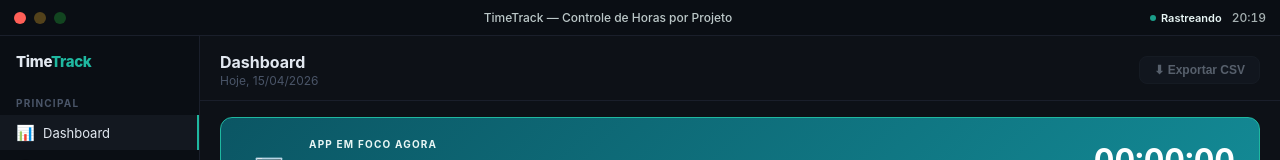
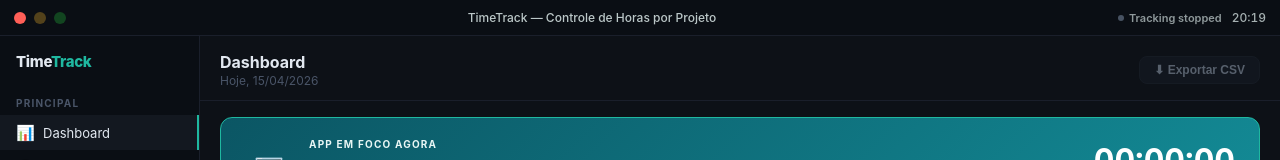
Before and after one commit to Suporte-000/Time-Tracking, a React (Vite) app: page / in a window 1280 px wide. Shown: the top 160 px of the page. Built offline with nearby package versions, Linux system fonts and the light colour scheme.

Commit message:
feat: title bar shows current tracking label and 'Tracking stopped' when idle
Main process emits tracking-label event on each tray update tick.
TitleBar shows the live project name and elapsed time while tracking,
and 'Tracking stopped' when nothing is being tracked.

```diff
--- a/src/main/main.ts
+++ b/src/main/main.ts
@@ -518,9 +518,11 @@
 
       this.tray.setToolTip(`TimeTrack - ${projectName} (${timeStr})`);
       this.mainWindow?.setTitle(`TimeTrack — ${projectName}  •  ${timeStr}`);
+      this.mainWindow?.webContents.send('tracking-label', { label: `${projectName}  •  ${timeStr}` });
     } else {
       this.tray.setToolTip('TimeTrack');
       this.mainWindow?.setTitle('TimeTrack — Controle de Horas por Projeto');
+      this.mainWindow?.webContents.send('tracking-label', { label: null });
     }
   }
 
--- a/src/main/preload.ts
+++ b/src/main/preload.ts
@@ -122,6 +122,11 @@
     ipcRenderer.on('tracking-auto-stopped', (_: any, entryId: string) => callback(entryId));
   },
 
+  onTrackingLabel: (callback: (label: string | null) => void) => {
+    ipcRenderer.removeAllListeners('tracking-label');
+    ipcRenderer.on('tracking-label', (_: any, data: { label: string | null }) => callback(data.label));
+  },
+
   // Cleanup listeners
   removeAllListeners: (channel: string) => {
     ipcRenderer.removeAllListeners(channel);
--- a/src/renderer/App.tsx
+++ b/src/renderer/App.tsx
@@ -12,7 +12,8 @@
 
 function App() {
   const [currentView, setCurrentView] = useState<View>('dashboard');
-  const [isTracking, setIsTracking] = useState(true);
+  const [isTracking, setIsTracking] = useState(false);
+  const [trackingLabel, setTrackingLabel] = useState<string | null>(null);
   const [firstRun, setFirstRun] = useState(false);
 
   useEffect(() => {
@@ -39,6 +40,11 @@
       });
     }
 
+    window.electron?.onTrackingLabel?.((label) => {
+      setTrackingLabel(label);
+      setIsTracking(label !== null);
+    });
+
     return () => {
       // Cleanup listeners
       if (window.electronAPI) {
@@ -46,6 +52,7 @@
         window.electronAPI.removeAllListeners('user-inactive');
         window.electronAPI.removeAllListeners('user-active');
       }
+      window.electron?.removeAllListeners?.('tracking-label');
     };
   }, []);
 
@@ -57,7 +64,7 @@
           setFirstRun(false);
         }} />
       )}
-      <TitleBar isTracking={isTracking} />
+      <TitleBar isTracking={isTracking} trackingLabel={trackingLabel} />
       <div className="app-body">
         <Sidebar currentView={currentView} onViewChange={setCurrentView} />
 
--- a/src/renderer/components/TitleBar.tsx
+++ b/src/renderer/components/TitleBar.tsx
@@ -4,11 +4,12 @@
 
 interface TitleBarProps {
   isTracking: boolean;
+  trackingLabel: string | null;
 }
 
 const LOCALE_MAP: Record<string, string> = { 'en': 'en-US', 'es': 'es-ES', 'pt-BR': 'pt-BR' };
 
-const TitleBar: React.FC<TitleBarProps> = ({ isTracking }) => {
+const TitleBar: React.FC<TitleBarProps> = ({ isTracking, trackingLabel }) => {
   const { t, lang } = useI18n();
 
   const getCurrentTime = () => {
@@ -39,7 +40,7 @@
       <div className="title-bar-right">
         <div className={`tray-indicator ${isTracking ? 'active' : ''}`}>
           <div className="tray-dot"></div>
-          {isTracking ? t('titlebar.tracking') : t('titlebar.paused')}
+          {isTracking && trackingLabel ? trackingLabel : isTracking ? t('titlebar.tracking') : 'Tracking stopped'}
         </div>
         <div className="tray-time">{currentTime}</div>
       </div>
--- a/src/renderer/main.tsx
+++ b/src/renderer/main.tsx
@@ -64,6 +64,7 @@
       pullFromPostgres: () => Promise<boolean>;
       pushToPostgres: () => Promise<boolean>;
       popupResize: (height: number) => void;
+      onTrackingLabel: (callback: (label: string | null) => void) => void;
     };
   }
 }
```
